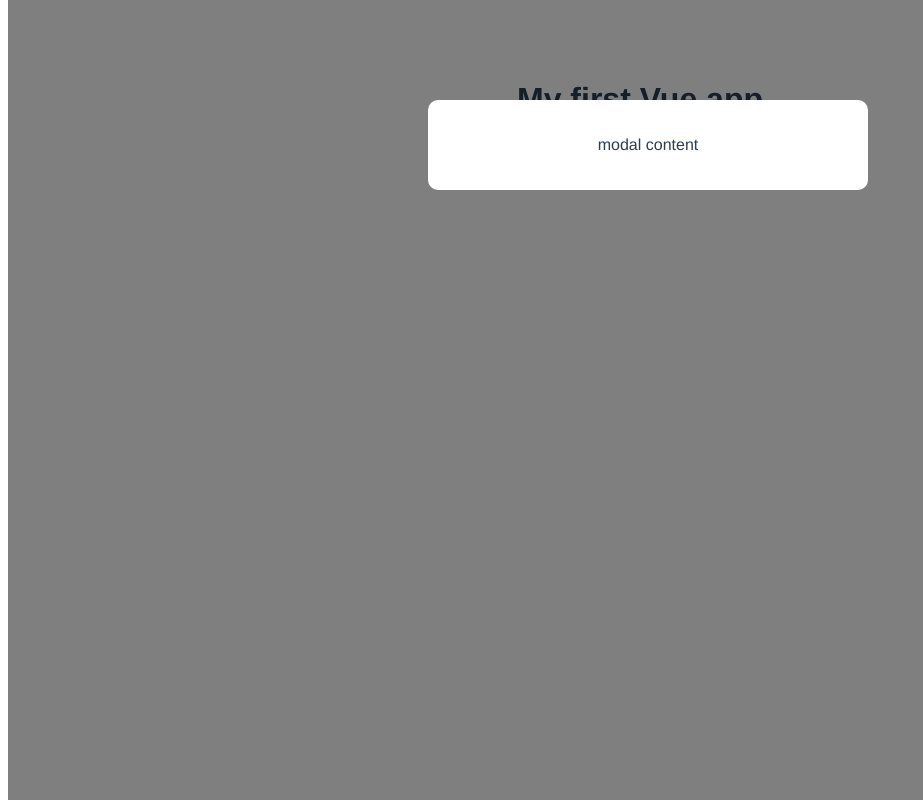
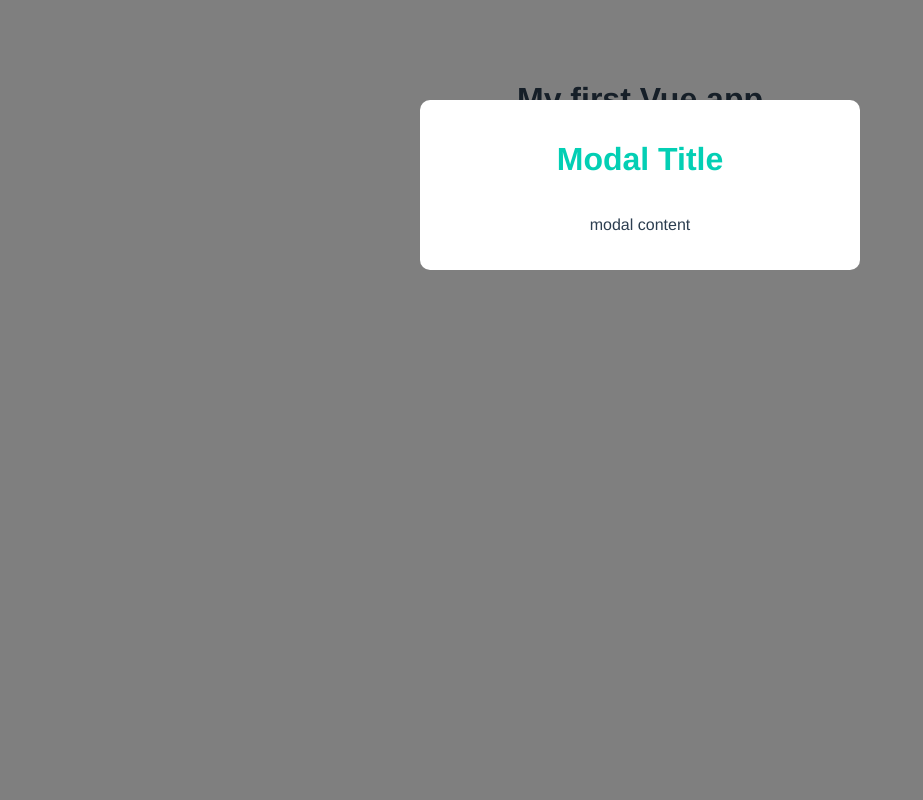
Before and after one commit to lionwalker/vue3-pilot, a Vue app: page / in a window 1280 px wide. Shown: the whole page, without its empty margins (0-923 px from the left). Built offline with nearby package versions, Linux system fonts and the light colour scheme.

Commit message:
scoped and global styles

```diff
--- /dev/null
+++ b/src/assets/global.css
@@ -0,0 +1,7 @@
+body {
+    margin: 0;
+}
+
+p {
+    font-style: italic;
+}
--- a/src/components/Modal.vue
+++ b/src/components/Modal.vue
@@ -1,24 +1,36 @@
 <template>
     <div class="backdrop">
         <div class="modal">
+            <h1>Modal Title</h1>
             <p>modal content</p>
         </div>
     </div>
 </template>
 
 <style>
-  .modal {
+.modal {
     width: 400px;
     padding: 20px;
     margin: 100px auto;
     background: white;
     border-radius: 10px;
-  }
-  .backdrop {
+}
+
+.backdrop {
     top: 0;
     position: fixed;
-    background: rgba(0,0,0,0.5);
+    background: rgba(0, 0, 0, 0.5);
     width: 100%;
     height: 100%;
-  }
+}
+
+.modal h1 {
+    color: #03cfb4;
+    border: none;
+    padding: 0;
+}
+
+.modal p {
+    font-style: normal;
+}
 </style>
--- a/src/main.js
+++ b/src/main.js
@@ -1,4 +1,5 @@
 import { createApp } from 'vue'
 import App from './App.vue'
+import './assets/global.css'
 
 createApp(App).mount('#app')
```
